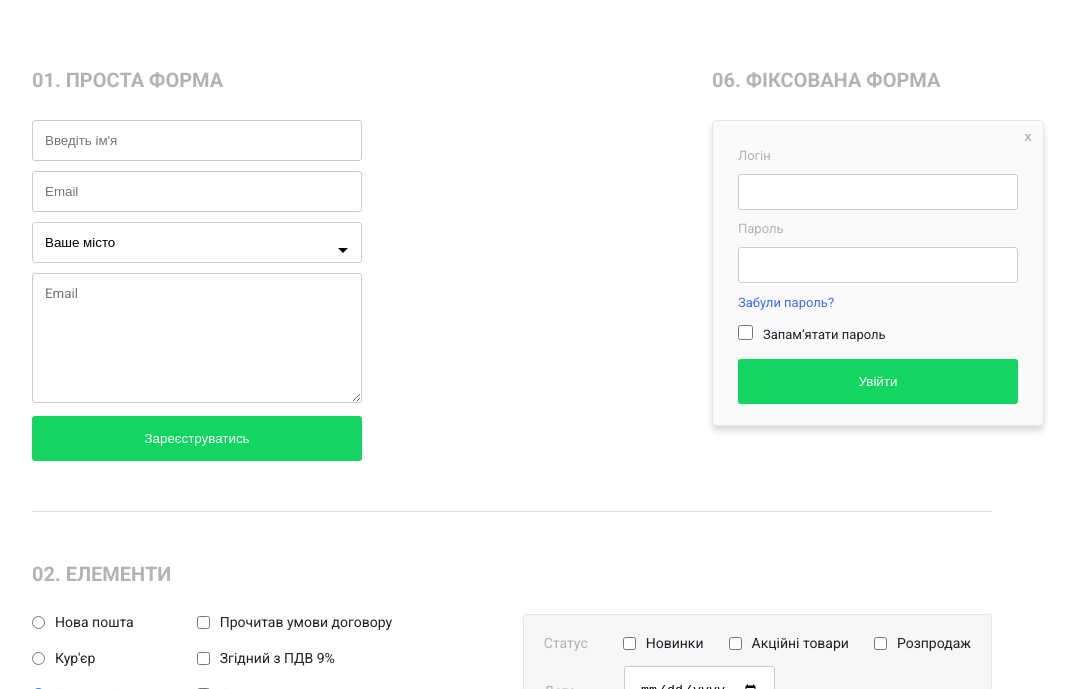
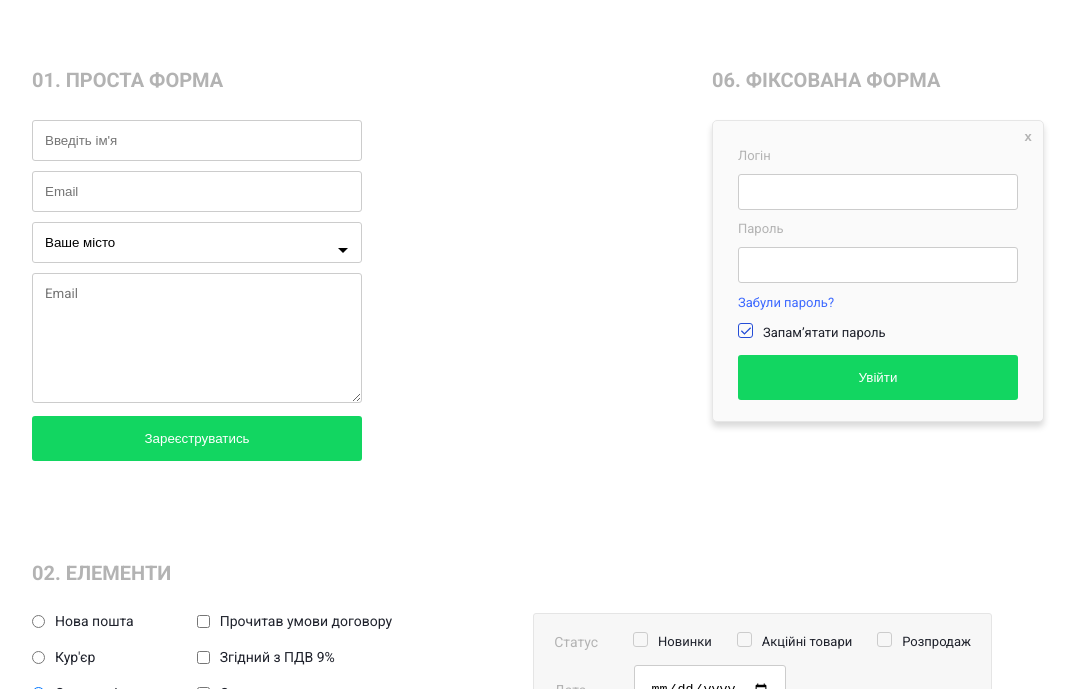
Before and after one commit to atamanchuk1411/form, a plain HTML site: page index.html in a window 1280 px wide. Shown: the part 111-800 px from the top of the page, without its empty margins (128-1204 px from the left). Drawn offline with Linux system fonts and the light colour scheme.

Commit message:
add fixed position remake checlbox add pointer

```diff
--- a/css/style.css
+++ b/css/style.css
@@ -116,12 +116,19 @@
     font-style: 14px;
     font-family: "Roboto";
     min-height: 130px;
+    max-height: 200px;
+    resize: vertical;
 }
 
 input, textarea, select {
     border: 1px solid #cccccc;
     border-radius: 3px;
     transition: .5s;
+    cursor: pointer;
+}
+
+button {
+    cursor: pointer;
 }
 
 input:hover, textarea:hover, select:hover {
@@ -151,7 +158,6 @@
     padding-bottom: 50px;
     flex-direction: row;
     gap: 350px;
-    border-bottom: 1px solid #dcdcde;
 }
 
 .parent .child1 {
@@ -225,12 +231,62 @@
 }
 
 .remember{
+    max-height: 15px;
     padding: 15px 0 15px;
     display: flex;
     flex-direction: row;
     align-items: center;
+    gap: 10px;
     font-size: 13px;
     color: #1f222c;
+    cursor: pointer;
+}
+
+.child5 .label {
+    max-height: 63px;
+    display: flex;
+    flex-direction: row;
+    align-items: center;
+    gap: 10px;
+    font-size: 13px;
+    line-height: 1.6em;
+    cursor: pointer;
+}
+
+.child6 .parent{
+    position: relative;
+    display: inline-block;
+    width: 15px;
+    height: 15px;
+    padding-top: 45px;
+}
+
+.child6 .parent input{
+    appearance: none;
+    margin: 0;
+    padding: 0;
+    width: 15px;
+    height: 15px;
+    border: 1px solid #c5c5d4;
+    border-radius: 3px;
+    transition: .5s;
+}
+
+.child6 .parent input:checked {
+    border-color: #244dd7;
+}
+
+.child6 .parent svg{
+    display: none;
+    position: absolute;
+    top: 51%;
+    left: 50%;
+    transform: translate(-50%, -70%);
+    fill: #244dd7;
+}
+
+.child6 input:checked + svg{
+    display: block;
 }
 
 .cross {
@@ -309,6 +365,58 @@
 .greybox p {
     padding-right: 10px;
     color: #b3b3b3;
+}
+
+.greybox .label {
+    max-height: 15px;
+    display: flex;
+    flex-direction: row;
+    align-items: center;
+    gap: 10px;
+    font-size: 13px;
+    color: #1f222c;
+    cursor: pointer;
+}
+
+.greybox .parent{
+    position: relative;
+    display: inline-block;
+    width: 15px;
+    height: 15px;
+    padding-top: 45px;
+}
+
+.greybox .parent input{
+    appearance: none;
+    margin: 0;
+    padding: 0;
+    width: 15px;
+    height: 15px;
+    border-radius: 3px;
+    transition: .5s;
+}
+
+.greybox .parent input:checked {
+    border-color: #244dd7;
+}
+
+.greybox .parent svg{
+    display: none;
+    position: absolute;
+    top: 51%;
+    left: 50%;
+    transform: translate(-50%, -70%);
+    fill: #244dd7;
+}
+
+.greybox input:checked + svg{
+    display: block;
+}
+
+.greybox .label input {
+    width: 15px;
+    height: 15px;
+    margin: 0 10px 4px 0;
 }
 
 .status {
--- a/index.html
+++ b/index.html
@@ -59,7 +59,10 @@
                         <label><input class="input" type="password" name="password"></label>
                         <a href="#">Забули пароль?</a>
                         <label class="remember">
-                            <input type="checkbox">
+                            <span class="parent">
+                                <input type="checkbox" checked>
+                                <svg xmlns="http://www.w3.org/2000/svg" height="15px" viewBox="0 -960 960 960" width="15px" fill="#1f1f1f"><path d="M382-240 154-468l57-57 171 171 367-367 57 57-424 424Z"/></svg>
+                            </span>
                             Запам’ятати пароль
                         </label>
                         <button type="submit">Увійти</button>
@@ -85,16 +88,25 @@
                 <div class="greybox">
                     <section class="status">
                         <p>Статус</p>
-                        <label>
-                            <input type="checkbox" name="additional_information" value="new">
+                        <label class="label">
+                            <span class="parent">
+                                <input type="checkbox" name="additional_information" value="new">
+                                <svg xmlns="http://www.w3.org/2000/svg" height="15px" viewBox="0 -960 960 960" width="15px" fill="#1f1f1f"><path d="M382-240 154-468l57-57 171 171 367-367 57 57-424 424Z"/></svg>
+                            </span>
                             Новинки
                         </label>
-                        <label>
-                            <input type="checkbox" name="additional_information" value="discount">
+                        <label class="label">
+                            <span class="parent">
+                                <input type="checkbox" name="additional_information" value="discount">
+                                <svg xmlns="http://www.w3.org/2000/svg" height="15px" viewBox="0 -960 960 960" width="15px" fill="#1f1f1f"><path d="M382-240 154-468l57-57 171 171 367-367 57 57-424 424Z"/></svg>
+                            </span>
                             Акційні товари
                         </label>
-                        <label>
-                            <input type="checkbox" name="additional_information" value="sale">
+                        <label class="label">
+                            <span class="parent">
+                                <input type="checkbox" name="additional_information" value="sale">
+                                <svg xmlns="http://www.w3.org/2000/svg" height="15px" viewBox="0 -960 960 960" width="15px" fill="#1f1f1f"><path d="M382-240 154-468l57-57 171 171 367-367 57 57-424 424Z"/></svg>
+                            </span>
                             Розпродаж
                         </label>
                     </section>
```
